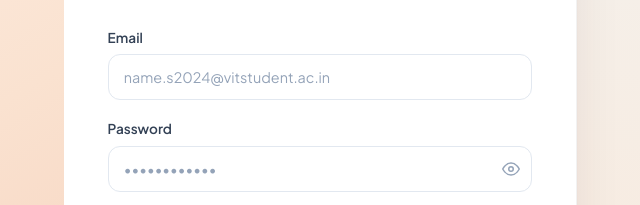
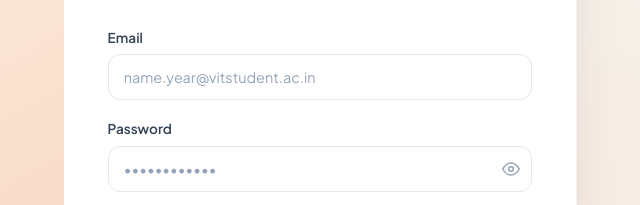
Before and after one commit to bhuvaneshwaran1412/project_Track, a website: page public/login.html in a window 1280 px wide. Shown: the part 275-480 px from the top of the page, 583-1223 px from the left. Drawn offline with nearby package versions, Linux system fonts and the light colour scheme.

Commit message:
Small update in login page

```diff
--- a/public/login.html
+++ b/public/login.html
@@ -62,7 +62,7 @@
               type="email"
               class="form-control"
               id="email"
-              placeholder="name.s2024@vitstudent.ac.in"
+              placeholder="name.year@vitstudent.ac.in"
               autocomplete="email"
               required
             >
```
